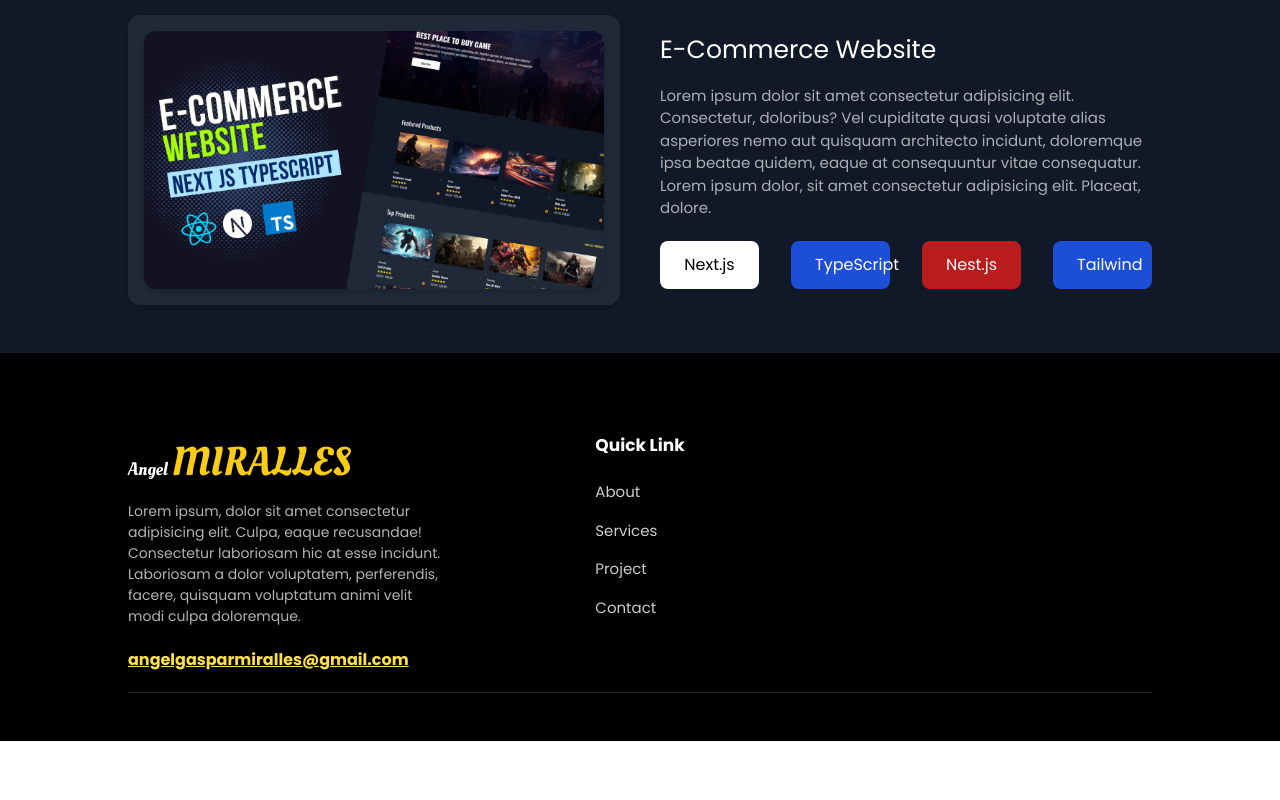
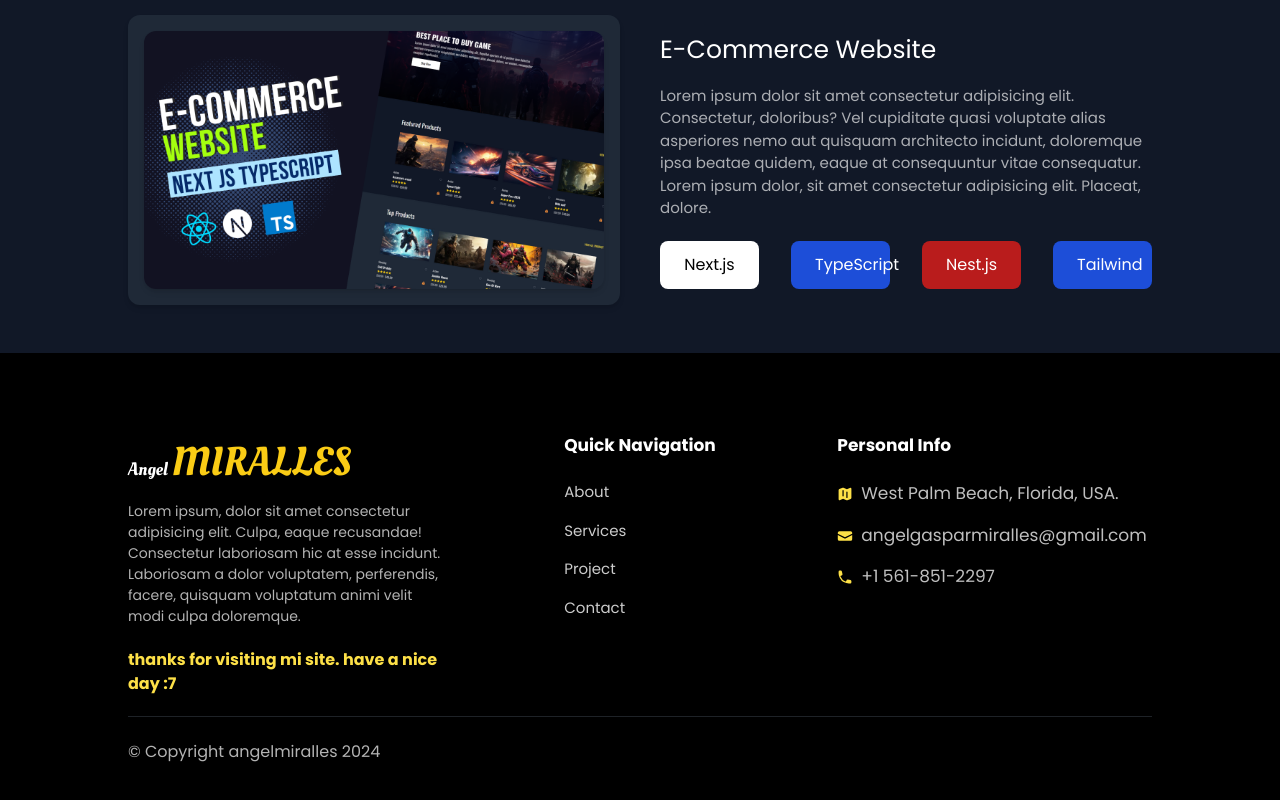
Before and after one commit to gaspym97/myPortfolio, a Next.js app: page / in a window 1280 px wide. Shown: the part 3352-4152 px from the top of the page. Before the commit the page ends 4093 px from the top, so only its background shows below. Built offline with nearby package versions, Linux system fonts and the light colour scheme.

Commit message:
footer done, some details missing and portfolio completed

```diff
--- a/components/Footer.tsx
+++ b/components/Footer.tsx
@@ -1,3 +1,4 @@
+import { EnvelopeIcon, MapIcon, PhoneIcon } from '@heroicons/react/20/solid'
 import React from 'react'
 
 function Footer() {
@@ -9,13 +10,13 @@ function Footer() {
                         Angel <span className='text-[30px] md:text-[40px] text-yellow-400'>MIRALLES</span>
                     </div>
                     <h1 className='text-[14px] mt-[0.5rem] text-white opacity-70'>Lorem ipsum, dolor sit amet consectetur adipisicing elit. Culpa, eaque recusandae! Consectetur laboriosam hic at esse incidunt. Laboriosam a dolor voluptatem, perferendis, facere, quisquam voluptatum animi velit modi culpa doloremque.</h1>
-                    <p className='mt-[1.3rem] text-yellow-300 underline font-semibold'>
-                        angelgasparmiralles@gmail.com
+                    <p className='mt-[1.3rem] text-yellow-300 font-semibold'>
+                        thanks for visiting mi site. have a nice day :7
                     </p>
                 </div>
                 <div className='md:mx-auto'>
                     <h1 className='text-white font-semibold mb-[1.4rem] text-[17px]'>
-                        Quick Link
+                        Quick Navigation
                     </h1>
                     <p className='text-[15px] text-white opacity-80 mb-[1rem] cursor-pointer hover:text-yellow-300'>
                         About
@@ -30,6 +31,32 @@ function Footer() {
                         Contact
                     </p>
                 </div>
+                <div className='lg:mx-auto'>
+                    <h1 className='text-white font-semibold mb-[1.4rem] text-[17px]'>
+                        Personal Info
+                    </h1>
+                    <div className='flex items-center mt-[1rem] space-x-2'>
+                        <MapIcon className='w-[1rem] h-[1rem] text-yellow-300' />
+                        <p className='text-[17px] font-normal text-white opacity-75'>
+                            West Palm Beach, Florida, USA.
+                        </p>
+                    </div>
+                    <div className='flex items-center mt-[1rem] space-x-2'>
+                        <EnvelopeIcon className='w-[1rem] h-[1rem] text-yellow-300' />
+                        <p className='text-[17px] font-normal text-white opacity-75'>
+                            angelgasparmiralles@gmail.com
+                        </p>
+                    </div>
+                    <div className='flex items-center mt-[1rem] space-x-2'>
+                        <PhoneIcon className='w-[1rem] h-[1rem] text-yellow-300' />
+                        <p className='text-[17px] font-normal text-white opacity-75'>
+                            +1 561-851-2297
+                        </p>
+                    </div>
+                </div>
+            </div>
+            <div className='mt-[1.4rem] w-[80%] mx-auto text-white opacity-70'>
+                &#169; Copyright angelmiralles 2024
             </div>
         </div>
     )
```
